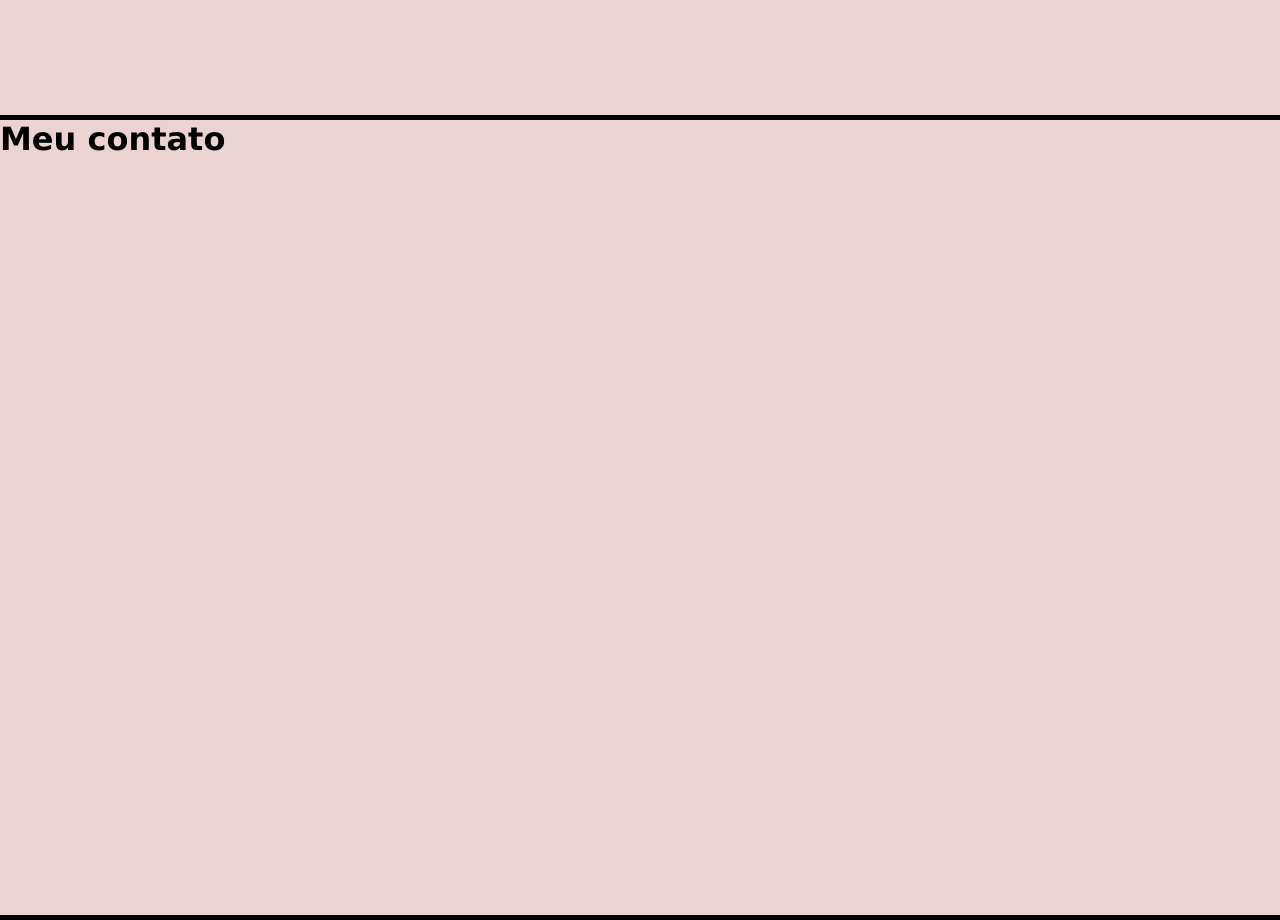
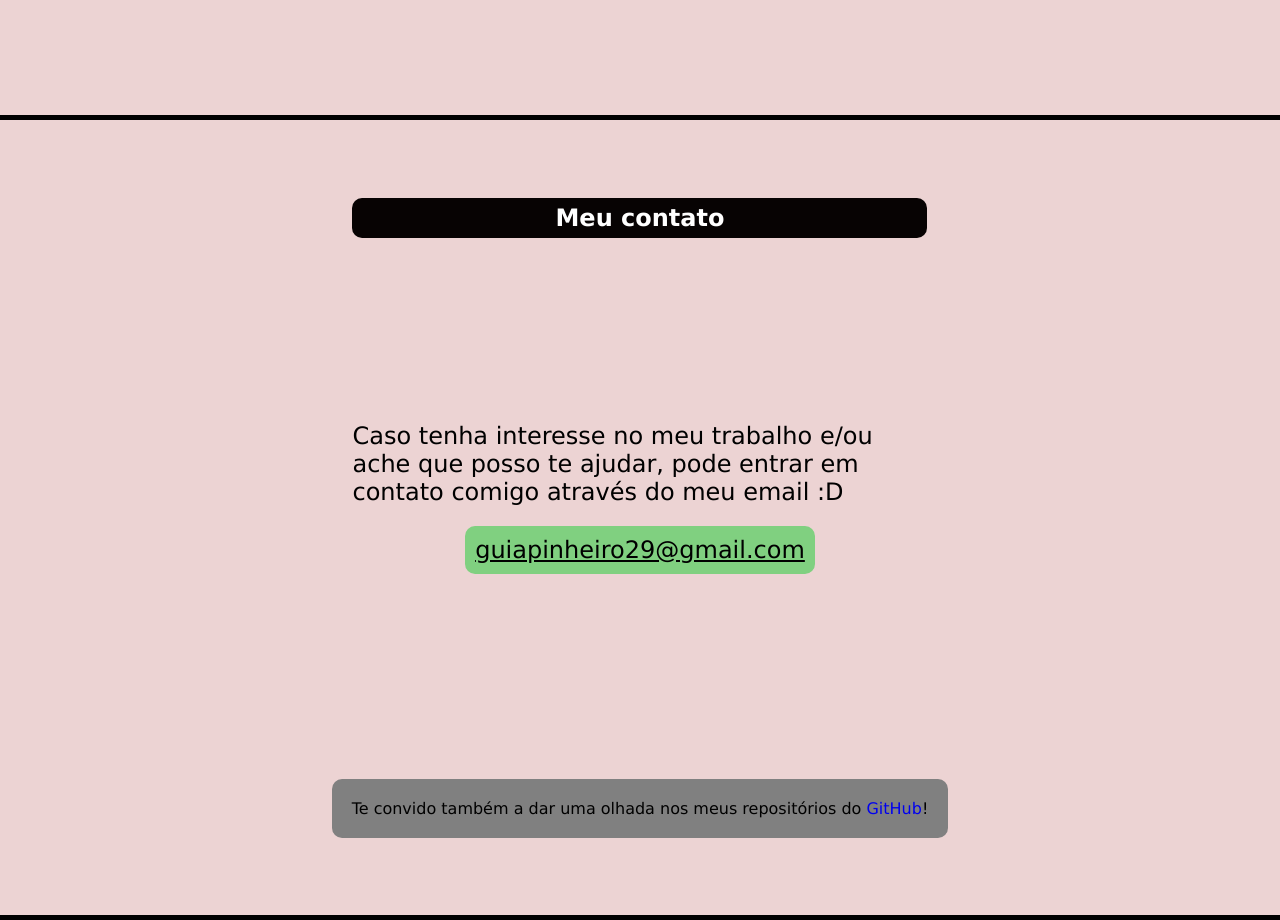
Before and after one commit to guilherme-a-pinheiro/portifolio-vue, a Vue app: page / in a window 1280 px wide. Shown: the part 2280-3200 px from the top of the page. Built offline with nearby package versions, Linux system fonts and the light colour scheme.

Commit message:
meu contato pronto

```diff
--- a/src/components/MeuContato.vue
+++ b/src/components/MeuContato.vue
@@ -1,6 +1,21 @@
 <template>
   <div class="main">
-    <h1>Meu contato</h1>
+    <div class="container">
+      <h2>Meu contato</h2>
+      <div class="texto">
+        <p>Caso tenha interesse no meu trabalho e/ou ache que posso te ajudar, pode entrar em contato comigo através do meu email :D</p>
+        <div class="email">
+          <p>
+            guiapinheiro29@gmail.com
+          </p>
+        </div>
+      </div>
+      <div class="github">
+        <p>
+          Te convido também a dar uma olhada nos meus repositórios do <a href="https://github.com/guilherme-a-pinheiro" target="_blank">GitHub</a>!
+        </p>
+      </div>
+    </div>
   </div>
 </template>
 
@@ -10,6 +25,63 @@ export default {
 }
 </script>
 
-<style>
+<style scoped>
+  .main {
+        display: flex;
+        flex-direction: column;
+        justify-content: center;
+        align-items: center;
+  }
 
+  .container {
+    height: 80vh;
+    display: flex;
+    flex-direction: column;
+    align-items: center;
+    justify-content: space-between;
+  }
+
+  .container h2 {
+      background: #070303;
+        width: 575px;
+        text-align: center;
+        color: #fff;
+        padding: 6px;
+        border-radius: 10px;
+  }
+
+  .texto p {
+    max-width: 575px;
+    font-size: 24px;
+  }
+
+  .texto {
+    display: flex;
+    flex-direction: column;
+    justify-content: center;
+    align-items: center;
+  }
+
+  .email {
+    margin: 20px 0px;
+    font-size: 25px;
+    text-decoration: underline;
+  }
+
+  .email p {
+    background: rgb(128, 208, 128);
+    padding: 10px;
+    border-radius: 10px;
+  }
+
+  .github p {
+    background: gray;
+    padding: 20px;
+    border-radius: 10px;
+  }
+
+  .github p a {
+    text-decoration: none;
+    background: inherit;
+  }
 </style>
```
